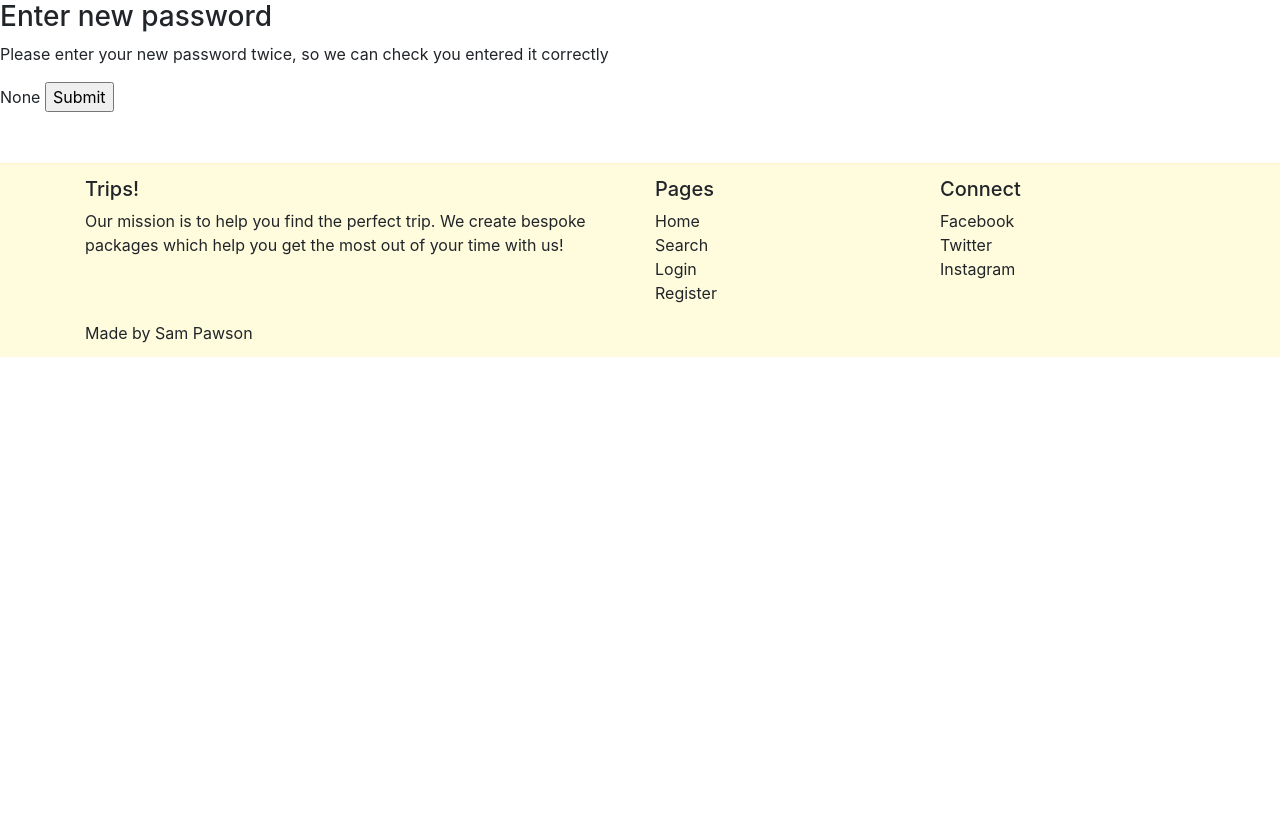
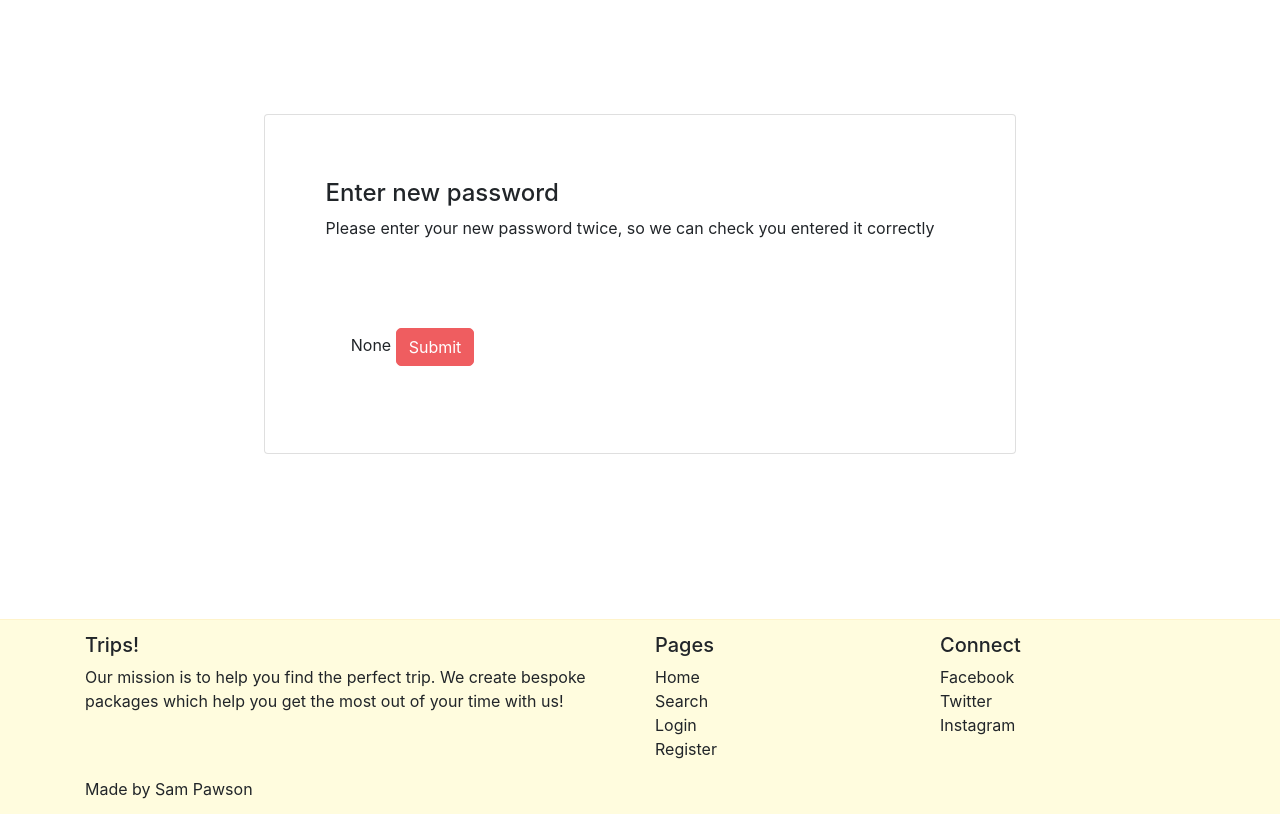
Before and after one commit to SPawson/trips-ecommerce, a Django app: a page that uses templates/registration/password_reset_form.html in a window 1280 px wide. Shown: the part 57-871 px from the top of the page. Before the commit the page ends 414 px from the top, so only its background shows below. Run offline with Django 3.2, Linux system fonts and the light colour scheme; some libraries are stand-ins or nearby versions.

Commit message:
Password reset system styles

```diff
--- a/static/css/style.css
+++ b/static/css/style.css
@@ -326,8 +326,19 @@
   padding: 4%;
 }
 
+@media only screen and (min-width: 1400px) {
+  .card-login {
+    margin-top: 2%;
+    margin-bottom: 4%;
+  }
+}
+
 .card-login form {
   border: none;
+}
+
+.card-login a {
+  margin-top: 3%;
 }
 
 .cart-btn {
--- a/static/sass/modules/_cards.scss
+++ b/static/sass/modules/_cards.scss
@@ -196,8 +196,17 @@
     &-login {
         padding: 4%;
 
+        @include media(large) {
+            margin-top: 2%;
+            margin-bottom: 4%;
+        }
+
         form {
             border: none;
+        }
+
+        a {
+            margin-top: 3%;
         }
     }
 
--- a/templates/registration/password_reset_email.html
+++ b/templates/registration/password_reset_email.html
@@ -1,5 +1,5 @@
 {% autoescape off %}
-You're receiving this e-mail because you requested a password reset for your user account at {{ site_name }}.
+You're receiving this e-mail because you requested a password reset for your user account at Trips.
 
 Please go to the following page and choose a new password:
 {% block reset_link %}
@@ -10,6 +10,6 @@
 
 Thanks for using our site!
 
-The {{ site_name }} team.
+The Trips! team.
 
 {% endautoescape %}
--- a/templates/registration/password_reset_form.html
+++ b/templates/registration/password_reset_form.html
@@ -1,12 +1,29 @@
 {% extends "base.html" %}
+{% load bootstrap_tags %}
+{% block content %}
 
-{% block content %}
-<h3>Enter new password</h3>
-<p>Please enter your new password twice, so we can check you entered it correctly</p>
+<div class="container">
+    <div class="row">
+        <div class="card card-login">
+            <div class="col-12">
+                <div class="heading ">
+                    <h4>Enter new password</h4>
+                    <p>Please enter your new password twice, so we can check you entered it correctly</p>
+                </div>
 
-<form method="post">
-    {% csrf_token %}
-    {{form}}
-    <input type="submit" name="Update Password">
-</form>
+                <form method="POST" class="">
+                    <fieldset class="form-group">
+                        {% csrf_token %}
+                        {{  form | as_bootstrap }}
+                        <input type="submit" class="btn btn-pale-pink" name="Update Password">
+                    </fieldset>
+                </form>
+            </div>
+        </div>
+    </div>
+</div>
+
+
+
+
 {% endblock %}
```
Also changed, not shown: templates/registration/password_reset.html (+14 -2 lines), templates/registration/password_reset_complete.html (+11 -3 lines), templates/registration/password_reset_sent.html (+12 -2 lines), 1 other file.
